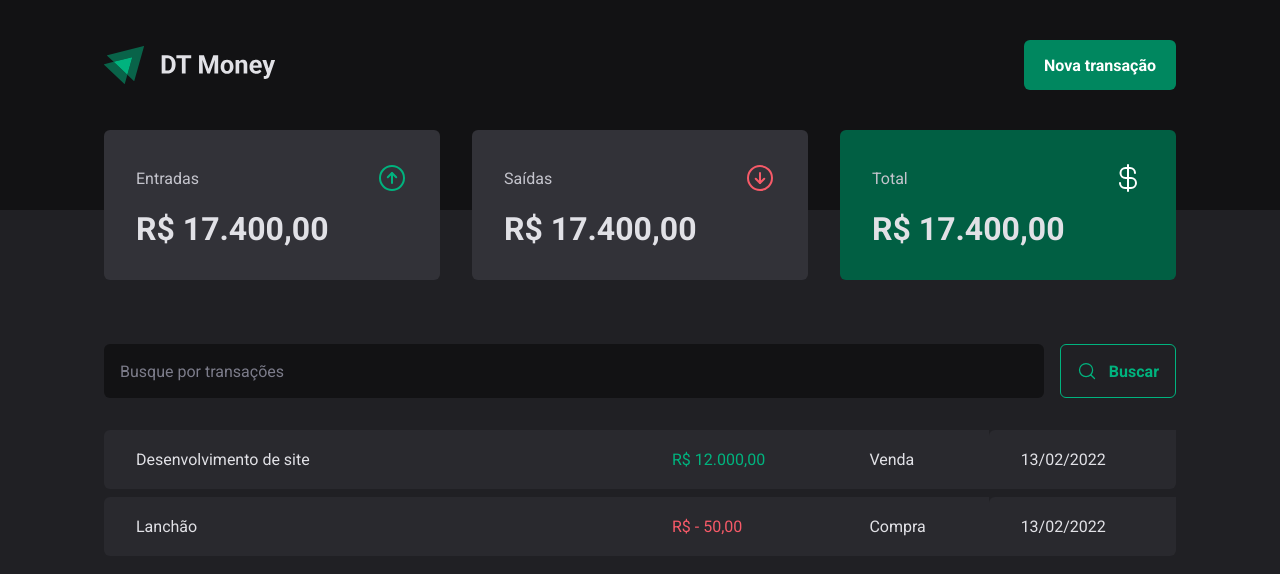
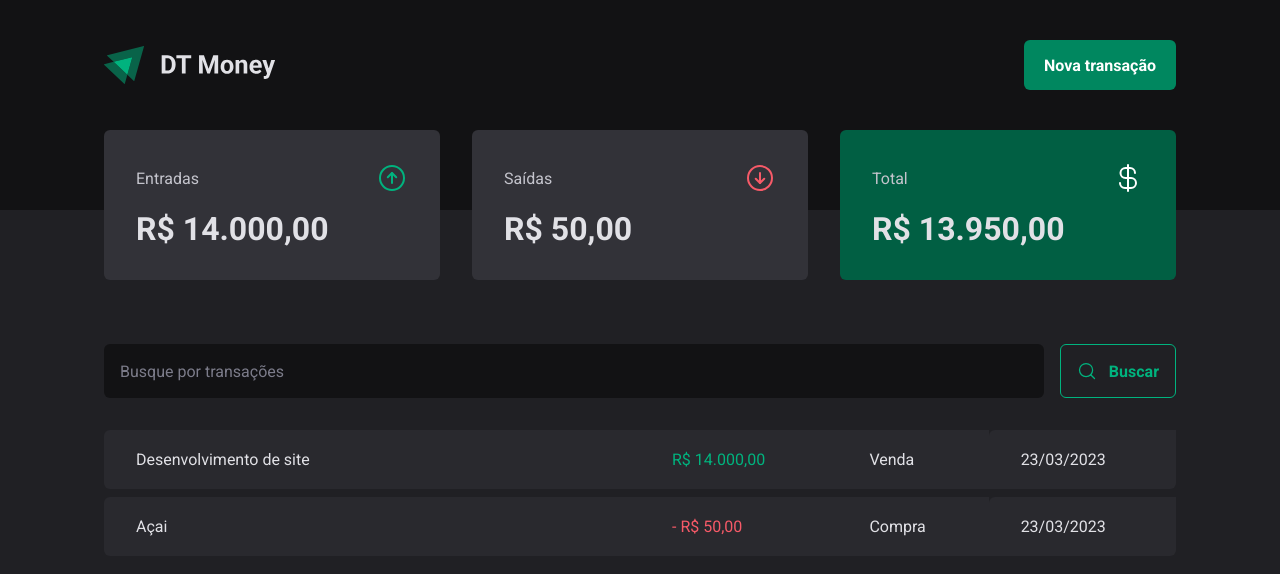
Before and after one commit to MatthewsBritto/DtMoney, a React (Vite) app: page / in a window 1280 px wide. Shown: the top 574 px of the page. Built offline with nearby package versions, Linux system fonts and the light colour scheme; data requests are answered from the project's data file.

Commit message:
finished context

```diff
--- a/package.json
+++ b/package.json
@@ -5,6 +5,7 @@
   "type": "module",
   "scripts": {
     "dev": "vite",
+    "dev:server":"json-server server.json -w -d 500",
     "build": "tsc && vite build",
     "preview": "vite preview"
   },
@@ -21,6 +22,7 @@
     "@types/react": "^18.0.28",
     "@types/react-dom": "^18.0.11",
     "@vitejs/plugin-react": "^3.1.0",
+    "json-server": "^0.17.3",
     "typescript": "^4.9.3",
     "vite": "^4.2.0"
   }
--- /dev/null
+++ b/server.json
@@ -0,0 +1,20 @@
+{
+   "transactions": [
+      {
+         "id": 1,
+         "description":"Desenvolvimento de site",
+         "type": "income",
+         "category": "Venda",
+         "price": 14000,
+         "createdAt":"2023-03-23T14:20:14.076Z"
+      },
+      {
+         "id": 2,
+         "description":"Açai",
+         "type": "outcome",
+         "category": "Compra",
+         "price": 50,
+         "createdAt":"2023-03-23T14:10:14.076Z"
+      }
+   ]
+}
--- a/src/App.tsx
+++ b/src/App.tsx
@@ -1,4 +1,5 @@
 import { ThemeProvider } from "styled-components";
+import { TransactionsProvider } from "./contexts/TransactionContext";
 import { Transactions } from "./pages/Transactions";
 import { GlobalStyle } from "./styles/global";
 import { defaultTheme } from "./styles/themes/default";
@@ -9,7 +10,9 @@
   return (
     <ThemeProvider theme={defaultTheme}>
       <GlobalStyle />
-      <Transactions />
+      <TransactionsProvider>
+       <Transactions />
+      </TransactionsProvider>
     </ThemeProvider>
 
   )
--- a/src/components/Summary/index.tsx
+++ b/src/components/Summary/index.tsx
@@ -1,7 +1,33 @@
 import { SummaryContainer,SummaryCard } from "./styles";
 import {ArrowCircleUp,ArrowCircleDown,CurrencyDollar} from "phosphor-react"
+import { TransactionsContext } from "../../contexts/TransactionContext";
+import { useContext } from "react";
+import { priceFormatter } from "../../utils/formatter";
 
 export function Summary() {
+   const {transactions} = useContext(TransactionsContext)
+
+//{income:0,outcome:0,total:0}
+
+   const summary = transactions.reduce(
+      (acc,transaction) => {
+         if(transaction.type === 'income'){
+            acc.income += transaction.price;
+            acc.total += transaction.price;
+         }else{
+            acc.outcome += transaction.price;
+            acc.total -= transaction.price;
+         }
+
+         return acc
+      },
+       {
+         income: 0,
+         outcome: 0,
+         total:0
+      }
+   )
+
    return (
       <SummaryContainer>
          <SummaryCard>
@@ -10,7 +36,7 @@
                <ArrowCircleUp size={32} color="#00b37e"/>
             </header>
 
-            <strong>R$ 17.400,00</strong>
+            <strong>{priceFormatter.format(summary.income)}</strong>
          </SummaryCard>
          <SummaryCard>
             <header>
@@ -18,7 +44,7 @@
                <ArrowCircleDown size={32} color="#f75a68"/>
             </header>
 
-            <strong>R$ 17.400,00</strong>
+            <strong>{priceFormatter.format(summary.outcome)}</strong>
          </SummaryCard>
          <SummaryCard variant='green'>
             <header>
@@ -26,7 +52,7 @@
                <CurrencyDollar size={32} color="#fff"/>
             </header>
 
-            <strong>R$ 17.400,00</strong>
+            <strong>{priceFormatter.format(summary.total)}</strong>
          </SummaryCard>
       </SummaryContainer>
    )
--- /dev/null
+++ b/src/contexts/TransactionContext.tsx
@@ -0,0 +1,48 @@
+import { createContext, ReactNode, useEffect, useState } from "react";
+
+interface Transaction {
+   id:number;
+   description:string;
+   type:'income'|'outcome';
+   price:number;
+   category:string;
+   createdAt:string;
+}
+
+
+interface TransactionsContextProps {
+
+   transactions:Transaction[];
+
+}
+interface TransactionProviderProps{
+   children:ReactNode;
+}
+
+
+export const TransactionsContext = createContext({} as TransactionsContextProps)
+
+export function TransactionsProvider({children}:TransactionProviderProps){
+
+   const [transactions, setTransactions] = useState<Transaction[]>([])
+
+   async function loadTransactions(){
+      const response = await fetch('http://localhost:3000/transactions')
+      const data = await response.json();
+
+      setTransactions(data)
+   }
+
+
+   useEffect(() => {
+
+      loadTransactions();
+
+   },[])
+
+   return(
+      <TransactionsContext.Provider value={{transactions}}>
+         {children}
+      </TransactionsContext.Provider>
+   )
+}
--- a/src/pages/Transactions/index.tsx
+++ b/src/pages/Transactions/index.tsx
@@ -1,11 +1,18 @@
+import { useContext, useEffect, useState } from "react";
 import { Header } from "../../components/Header";
 import { Summary } from "../../components/Summary";
+import { TransactionsContext } from "../../contexts/TransactionContext";
+import { dateFormatter, priceFormatter } from "../../utils/formatter";
+
 import { SearchForm } from "./components/SerachForm";
 import { PriceHighLight, TransactionsContainer, TransactionsTable } from "./styles";
 
 
 
 export function Transactions() {
+
+   const {transactions} = useContext(TransactionsContext)
+
    return   (
       <div>
          <Header />
@@ -16,28 +23,22 @@
 
          <TransactionsTable>
                <tbody>
-                  <tr>
-                     <td width="50%">Desenvolvimento de site</td>
-                     <td>
-                        <PriceHighLight variant="income">
-                           R$ 12.000,00
-                        </PriceHighLight>
-                     </td>
+                  { transactions.map(transaction => {
+                     return(
+                        <tr key={transaction.id}>
+                           <td width="50%">{transaction.description}</td>
+                           <td>
+                              <PriceHighLight variant={transaction.type}>
+                                 {transaction.type ==='outcome' && '- '}
+                                 {priceFormatter.format(transaction.price)}
+                              </PriceHighLight>
+                           </td>
 
-                     <td>Venda</td>
-                     <td>13/02/2022</td>
-                  </tr>
-                  <tr>
-                     <td width="50%">Lanchão</td>
-                     <td>
-                        <PriceHighLight variant="outcome">
-                         R$ - 50,00
-                        </PriceHighLight>
-                     </td>
-                     <td>Compra</td>
-                     <td>13/02/2022</td>
-                  </tr>
-
+                           <td>{transaction.category}</td>
+                           <td>{dateFormatter.format(new Date(transaction.createdAt))}</td>
+                        </tr>
+                     )
+                  })}
                </tbody>
          </TransactionsTable>
       </TransactionsContainer>
--- /dev/null
+++ b/src/utils/formatter.ts
@@ -0,0 +1,6 @@
+export const dateFormatter = new Intl.DateTimeFormat('pt-BR');
+
+export const priceFormatter = new Intl.NumberFormat('pt-BR',{
+   style:'currency',
+   currency:'BRL',
+});
```
Also changed, not shown: 1 other file (tests, documents, lock files or other folders).
